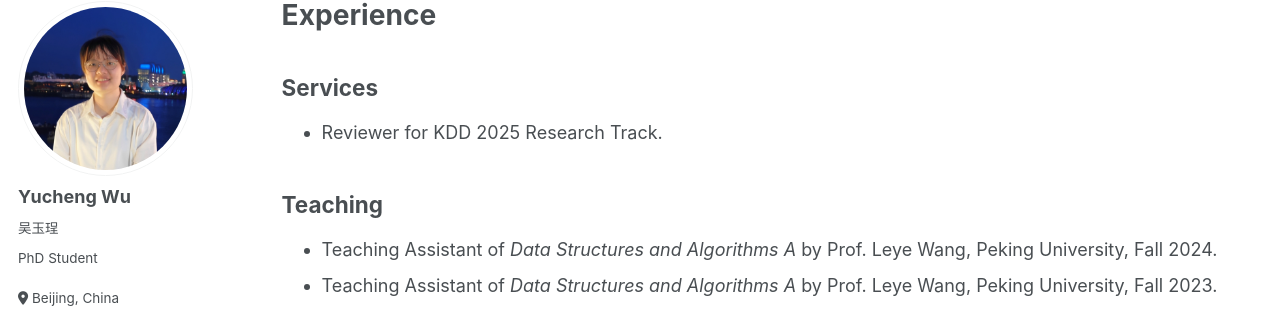
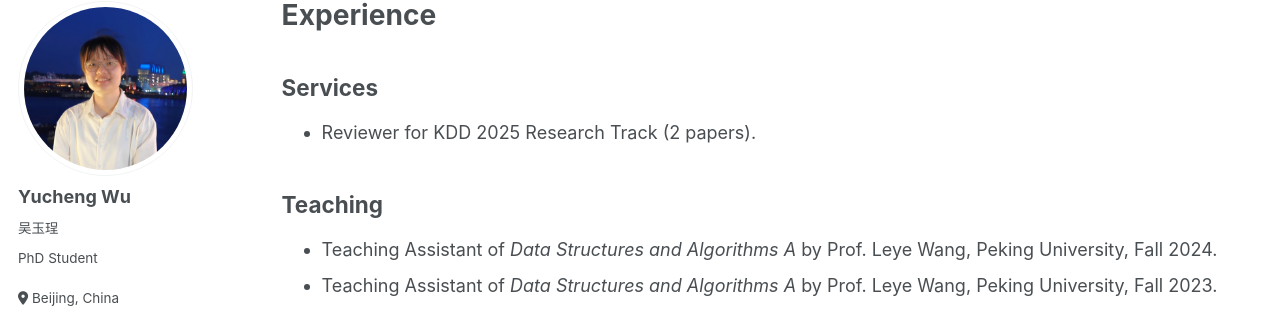
Before and after one commit to wuyucheng2002/wuyucheng2002.github.io, a Jekyll site: the page built from _pages/experience.md, in a window 1280 px wide and 900 px high. Shown: the part 117-431 px from the top of the window. Built offline with Jekyll 4.4.1, drawn with Linux system fonts in a browser that asks for light colours; some web fonts are replaced.

Commit message:
Update experience.md

```diff
--- a/_pages/experience.md
+++ b/_pages/experience.md
@@ -7,7 +7,7 @@ author_profile: true
 
 ## Services
 
-* Reviewer for KDD 2025 Research Track.
+* Reviewer for KDD 2025 Research Track (2 papers).
 
 ## Teaching
 
```
